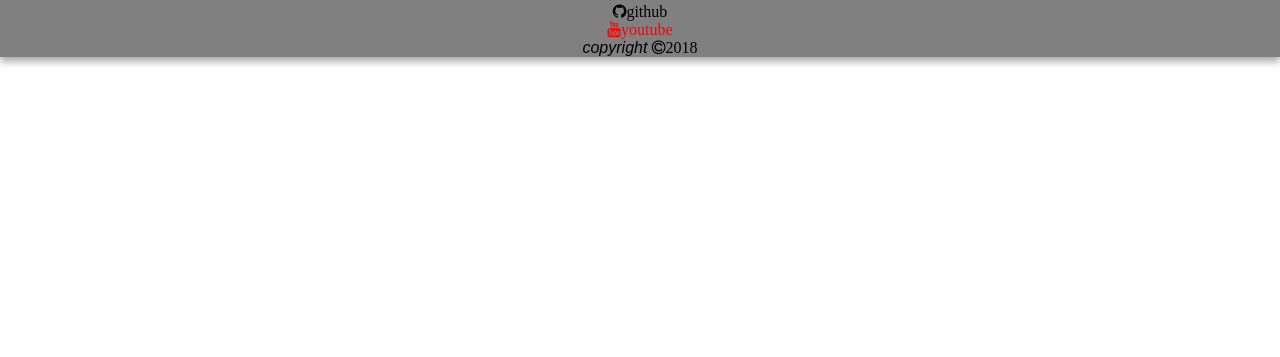
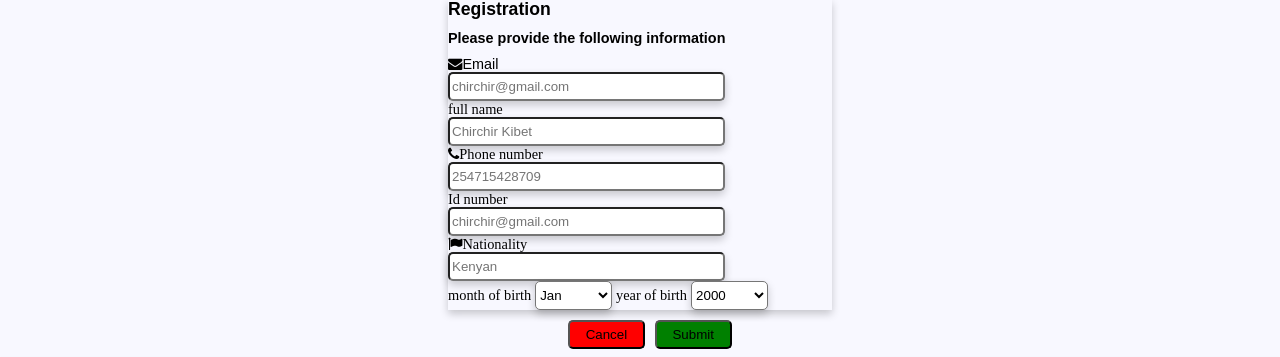
Before and after one commit to Kibetchirchir/SENDIT, a plain HTML site: page UI/signup.html in a window 1280 px wide. Shown: the part 149-506 px from the top of the page. Drawn offline with Linux system fonts and the light colour scheme.

Commit message:
[finish #161578108]1.created a complete signup form 2. Added styling on the form 3. Added register and cancel button

```diff
--- a/UI/assets/css/style.css
+++ b/UI/assets/css/style.css
@@ -104,3 +104,60 @@ a{
     color :black;
     text-decoration: none;
 }
+.forms_container{
+    margin: auto;
+    box-shadow: 0 4px 8px 0 rgba(0,0,0,0.2);
+    transition: 0.3s;
+    width:30%;
+    height: 40%;
+    background-color: rgb(192,192,192,a=0.5);
+    margin-top: 100px;
+}
+.header{
+    font-size: 110%;
+    padding-bottom: 10px;
+    font-weight: 900;
+}
+.subheader{
+    font-size: 90%;
+    padding-bottom: 10px;
+    font-weight: bold;
+}
+.normaltext{
+    font-size: 90%;
+}
+input{
+    width : 70%;
+    box-shadow: 0 4px 8px 0 rgba(0,0,0,0.2);
+    border-radius: 5px;
+    background: white;
+    padding-top: 5px;
+    padding-bottom: 5px;
+}
+select{
+    width : 20%;
+    box-shadow: 0 4px 8px 0 rgba(0,0,0,0.2);
+    border-radius: 5px;
+    background: white;
+    padding-top: 5px;
+    padding-bottom: 5px;
+}
+
+#button_success{
+    float: left;
+    width: 20%;
+    background: green;
+    border-radius: 5px;
+    padding: 5px;
+    margin-top: 10px;
+    margin-left: 10px;
+}
+#button_failed{
+    float: left;
+    width: 20%;
+    border-radius: 5px;
+    background: red;
+    padding: 5px;
+    margin-top: 10px;
+    margin-left: 120px;
+}
--- a/UI/signup.html
+++ b/UI/signup.html
@@ -18,6 +18,58 @@
     </div>
 </div>
 <div class="container">
+    <div class="forms_container content">
+        <div class="header">
+            Registration
+        </div>
+        <div class="subheader">
+            Please provide the following information
+        </div>
+        <form class="normaltext" id="form1" action="login.html">
+            <label><i class="fa fa-envelope"></i>Email</label><br>
+            <input type="email" required placeholder="chirchir@gmail.com"><br>
+            <label class="fa fa-circle-user">full name</label><br>
+            <input type="text" required placeholder="Chirchir Kibet"><br>
+            <label class="fa fa-phone">Phone number</label><br>
+            <input type="number" required placeholder="254715428709"><br>
+            <label class="fa fa-passport">Id number</label><br>
+            <input type="number" required placeholder="chirchir@gmail.com"><br>
+            <label class="fa fa-flag">Nationality</label><br>
+            <input type="email" placeholder="Kenyan"><br>
+            <label class="fa fa-calender-alt">month of birth</label>
+            <select>
+                <option selected value="1">Jan</option>
+                <option value="2">Feb</option>
+                <option value="3">March</option>
+                <option value="4">April</option>
+                <option value="5">May</option>
+                <option value="6">June</option>
+                <option value="7">July</option>
+                <option value="8">August</option>
+                <option value="9">September</option>
+                <option value="10">October</option>
+                <option value="11">Nov</option>
+                <option value="12">Dec</option>
+            </select>
+            <label class="fa fa-calender-alt">year of birth</label>
+            <select>
+                <option selected value="1">2000</option>
+                <option value="2">1999</option>
+                <option value="3">1998</option>
+                <option value="4">1997</option>
+                <option value="5">1996</option>
+                <option value="6">1995</option>
+                <option value="7">1994</option>
+                <option value="8">1993</option>
+                <option value="9">1992</option>
+                <option value="10">1991</option>
+                <option value="11">1990</option>
+                <option value="12">1989</option>
+            </select><br>
+            <button type="cancel" id="button_failed" form="form1" value="cancel">Cancel</button>
+            <button type="submit" id="button_success" form="form1" value="Submit">Submit</button>
+        </form>
+    </div>
     <div class="footnote">
         <i>find us on<br><i></i>
             <a href="www.twitter.com"><i class="fa fa-twitter" id="objects">twitter</i></a><br>
```
